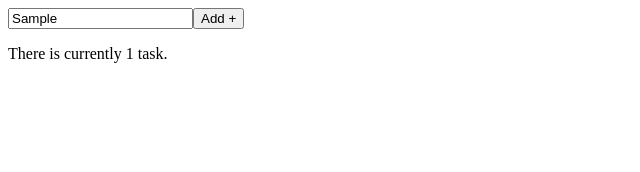
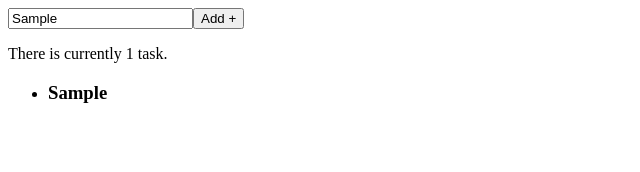
Before and after one commit to nitrocodebrew/taskably, a React (Vite) app: page / in a window 1280 px wide. Both pictures are taken after typing "Sample" into the empty fields and a click on the input "Add +". Shown: the top 172 px of the page, without its empty margins (0-640 px from the left). Built offline with nearby package versions, Linux system fonts and the light colour scheme.

Commit message:
Implement basic TaskList logic... incomplete

```diff
--- a/src/App.jsx
+++ b/src/App.jsx
@@ -1,6 +1,7 @@
 import { useState } from 'react'
 import TaskForm from './components/TaskForm'
-import TaskListSummary from './components/TaskListSummary';
+import TaskListSummary from './components/TaskListSummary'
+import TaskList from './components/TaskList'
 
 function App() {
   const [taskList, setTaskList] = useState([]);
@@ -9,6 +10,7 @@ function App() {
     <>
       <TaskForm taskList={taskList} setTaskList={setTaskList} />
       <TaskListSummary totalTasks={taskList.length} />
+      <TaskList taskList={taskList} />
     </>
   )
 }
--- /dev/null
+++ b/src/components/TaskList.jsx
@@ -0,0 +1,11 @@
+function TaskList({ taskList }) {
+    return (
+        <ul>
+            {taskList.map((task) => {
+                return <li key={task.id}><h3>{task.label}</h3></li>
+            })}
+        </ul>
+    )
+}
+
+export default TaskList
```
